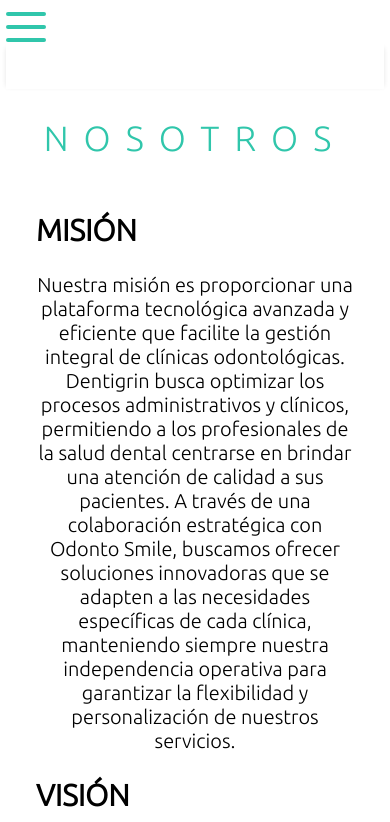
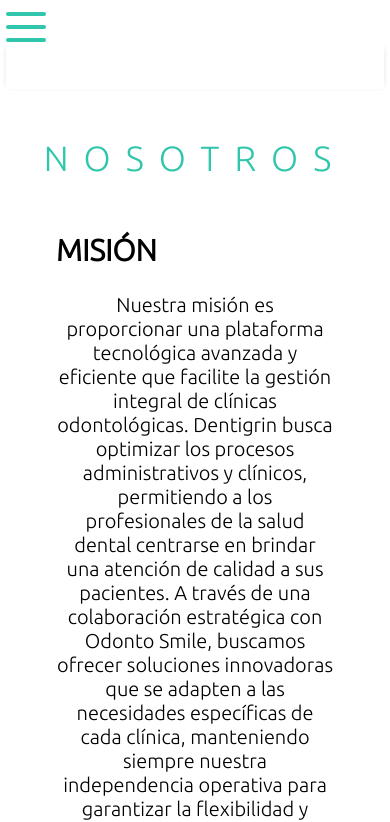
Before and after one commit to adferatuz/Software-Dentigrin, a React (Vite) app: page /nosotros in a window 390 px wide. Shown: the top 822 px of the page. Built offline with nearby package versions, Linux system fonts and the light colour scheme.

Commit message:
cambios a la version de la aplicacion a 1.0.2 cambios desde la rama patch/1.0.2-fix-responsive-nosotrosPage

```diff
--- a/src/views/nosotros/styles.css
+++ b/src/views/nosotros/styles.css
@@ -1,9 +1,12 @@
-.container-nosotros{
+.container-nosotros {
     width: 100%;
     height: 100%;
     text-align: center;
+    overflow-y: auto;
+    overflow-x: hidden;
+    box-sizing: border-box;
+    padding: 20px;
 }
-
 .title-nosotros{
     font-size: 35px;
     font-weight: 100;
```
